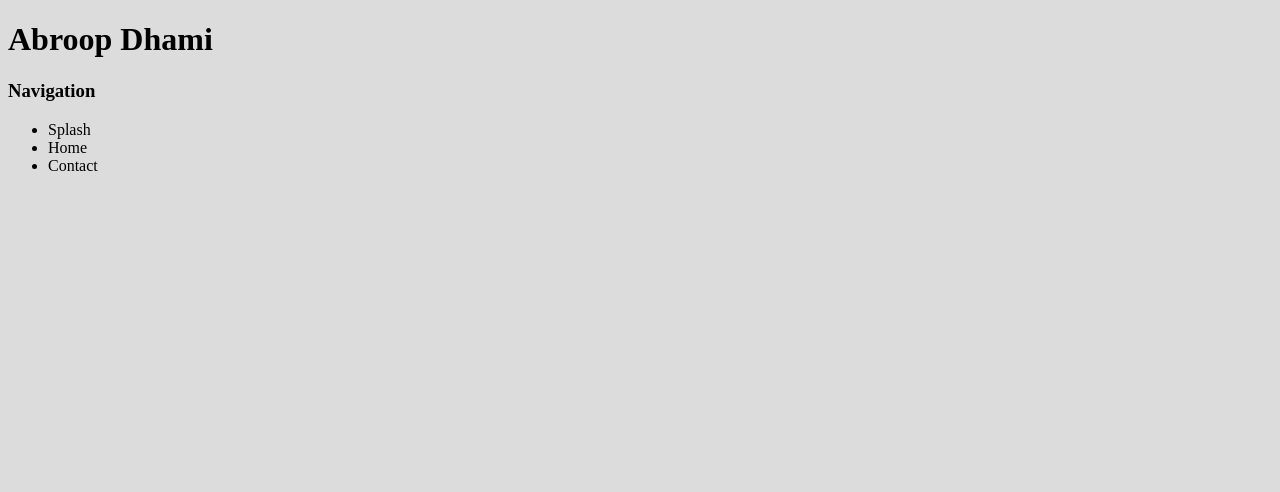
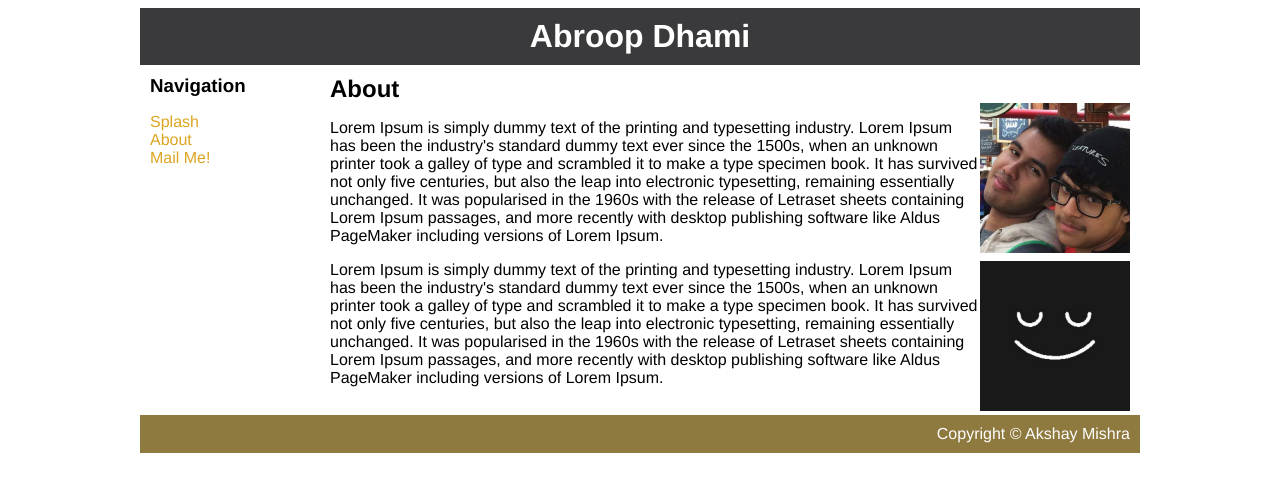
Before and after one commit to Akshay-Mishra/Akshay_Mishra_Web, a plain HTML site: page main.html in a window 1280 px wide. Drawn offline with Linux system fonts and the light colour scheme.

Commit message:
Fixed Everything

```diff
--- a/main.html
+++ b/main.html
@@ -1,11 +1,10 @@
-<!DOCTYPE html>
-<html>
+<!doctype html>
 <head>
-        <title> Abroop Dhami </title>
-        <link rel="stylesheet" type="text/css" href="main.css">
+<link href="style.css" rel="stylesheet" type="text/css" />
+<title>Abroop Dhami</title>
 </head>
-    <body style="background-color:#DCDCDC;">
-    <div id="containter">
+<body>
+   <div id="container">
     <div id="header">
          <h1>Abroop Dhami</h1>
     </div>
@@ -13,14 +12,34 @@
         <div id="nav">
              <h3>Navigation</h3>
              <ul>
-            <li>Splash</li>
-            <li>Home</li>
-            <li>Contact</li>
+                 <li><a href="index.html">Splash</a></li>
+              <li><a class="selected" href="main2.html">About</a></li>
+                 <li><a href="#">Mail Me!</a></li>
              </ul>
         </div>
 
 
 
+        <div id="main">
+             <h2>About</h2>
 
+                     <div id="img1">
+            <img src= "images/daddy.jpg" height="150px" width="150px">
+        </div>
+
+        <p> Lorem Ipsum is simply dummy text of the printing and typesetting industry. Lorem Ipsum has been the industry's standard dummy text ever since the 1500s, when an unknown printer took a galley of type and scrambled it to make a type specimen book. It has survived not only five centuries, but also the leap into electronic typesetting, remaining essentially unchanged. It was popularised in the 1960s with the release of Letraset sheets containing Lorem Ipsum passages, and more recently with desktop publishing software like Aldus PageMaker including versions of Lorem Ipsum.</p>
+
+        <div id="img1">
+            <img src="images/abrooposyko.jpg" height="150px" width="150px">
+        </div>
+
+
+        <p>Lorem Ipsum is simply dummy text of the printing and typesetting industry. Lorem Ipsum has been the industry's standard dummy text ever since the 1500s, when an unknown printer took a galley of type and scrambled it to make a type specimen book. It has survived not only five centuries, but also the leap into electronic typesetting, remaining essentially unchanged. It was popularised in the 1960s with the release of Letraset sheets containing Lorem Ipsum passages, and more recently with desktop publishing software like Aldus PageMaker including versions of Lorem Ipsum.</p>
+        </div>
+   </div>
+   <div id="footer">
+       Copyright &copy; Akshay Mishra
+   </div>
+ </div>
 </body>
 </html>
--- /dev/null
+++ b/style.css
@@ -0,0 +1,63 @@
+body {
+    background-color:  white;
+    font-family: Helvetica, Arial, sans-serif;
+}
+
+a {
+    text-decoration: none;
+    color: #DAA520;
+}
+
+h1, h2, h3 {
+    margin: 0;
+}
+
+#container {
+    background-color: efeff1;
+    width: 1000px;
+    margin-left: auto;
+    margin-right: auto;
+}
+
+#header {
+    background-color:  #3a3a3c;
+    color: white;
+    text-align: center;
+    padding: 10px;
+}
+
+#content {
+    padding: 10px;
+}
+
+#nav {
+    width: 180px;
+    float: left;
+}
+
+#nav ul {
+    list-style-type: none;
+    padding: 0;
+}
+
+#nav.selected {
+    font-weight: bold;
+}
+
+#main {
+    width: 800px;
+    float: right;
+}
+
+#footer {
+    clear: both;
+    padding: 10px;
+    background-color: #8E793E;
+    color: white;
+    text-align: right;
+}
+
+#img1
+{
+    float:right;
+}
```
Also changed, not shown: index.html (+1 -1 lines), images/abrooposyko.jpg (added), main.css (deleted). Lines whose indentation alone changed are shown as unchanged.
